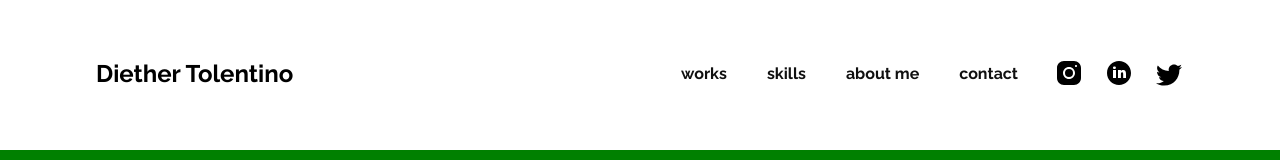
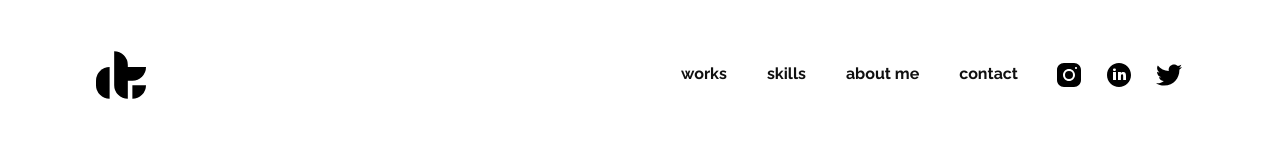
Before and after one commit to diethertolentino/me, a React (Create React App) app: page / in a window 1280 px wide. Shown: the top 160 px of the page. Built offline with nearby package versions, Linux system fonts and the light colour scheme.

Commit message:
update today

```diff
--- a/src/components/HeroInfoSection/infoElements.js
+++ b/src/components/HeroInfoSection/infoElements.js
@@ -2,7 +2,6 @@ import styled from "styled-components";
 
 export const HeroContainer = styled.div`
     color: #fff;
-    background-color: green;
     position: relative;
     padding: 0.5rem calc((90vw - 1000px) /2);
 
--- a/src/components/Navbar/index.js
+++ b/src/components/Navbar/index.js
@@ -7,7 +7,7 @@ const Navbar = () => {
     return (
         <Nav>
             <Anchorlink class="anchor-link" data-aos="fade-down" data-aos-duration="3000" data-aos-delay="20" href="#Hero">
-                <h1 class="underline-hover">Diether Tolentino</h1>
+            <svg width="50px" height="50px" xmlns="http://www.w3.org/2000/svg" viewBox="0 0 100.22 95.67"><path d="M0,59.23v9.11A27.34,27.34,0,0,0,27.33,95.67h0V31.89h0A27.34,27.34,0,0,0,0,59.23Z" transform="translate(0 0)"/><path d="M100.22,31.89H63.78V27.33A27.34,27.34,0,0,0,36.44,0h0V68.34A27.34,27.34,0,0,0,63.78,95.67h0V59.23h9.11A27.34,27.34,0,0,0,100.22,31.89Z" transform="translate(0 0)"/><path d="M72.89,95.67h0a27.34,27.34,0,0,0,27.33-27.33H72.89Z" transform="translate(0 0)"/></svg>
             </Anchorlink>
             <NavMenu>
                 {/* <Anchorlink class="anchorLink" style={{ textDecoration: "none" }} href="#Works"> */}
@@ -26,10 +26,10 @@ const Navbar = () => {
                 </Anchorlink>
             </NavMenu>
             <div class="relative soc-med">
-                <a href='https://www.instagram.com/istdeedeets' target="_blank" onclick="window.open('https://instagram.com/istdeedeets', '_self');">
+                <a class="icon-link" href='https://www.instagram.com/istdeedeets' target="_blank" onclick="window.open('https://instagram.com/istdeedeets', '_self');">
                     <svg data-aos="zoom-in" data-aos-duration="500" data-aos-delay="2000" class="imedia" fill="#000000" xmlns="http://www.w3.org/2000/svg" viewBox="0 0 30 30" >    <path d="M 9.9980469 3 C 6.1390469 3 3 6.1419531 3 10.001953 L 3 20.001953 C 3 23.860953 6.1419531 27 10.001953 27 L 20.001953 27 C 23.860953 27 27 23.858047 27 19.998047 L 27 9.9980469 C 27 6.1390469 23.858047 3 19.998047 3 L 9.9980469 3 z M 22 7 C 22.552 7 23 7.448 23 8 C 23 8.552 22.552 9 22 9 C 21.448 9 21 8.552 21 8 C 21 7.448 21.448 7 22 7 z M 15 9 C 18.309 9 21 11.691 21 15 C 21 18.309 18.309 21 15 21 C 11.691 21 9 18.309 9 15 C 9 11.691 11.691 9 15 9 z M 15 11 A 4 4 0 0 0 11 15 A 4 4 0 0 0 15 19 A 4 4 0 0 0 19 15 A 4 4 0 0 0 15 11 z" /></svg>
                 </a>
-                <a href='https://www.linkedin.com/in/diether-tolentino-3ba123167/' target="_blank">
+                <a class="icon-link" href='https://www.linkedin.com/in/diether-tolentino-3ba123167/' target="_blank">
                     <svg data-aos="zoom-in" data-aos-duration="500" data-aos-delay="2500" class="imedia" fill="#000000" xmlns="http://www.w3.org/2000/svg" viewBox="0 0 30 30" width="60px" height="60px">    <path d="M15,3C8.373,3,3,8.373,3,15c0,6.627,5.373,12,12,12s12-5.373,12-12C27,8.373,21.627,3,15,3z M10.496,8.403 c0.842,0,1.403,0.561,1.403,1.309c0,0.748-0.561,1.309-1.496,1.309C9.561,11.022,9,10.46,9,9.712C9,8.964,9.561,8.403,10.496,8.403z M12,20H9v-8h3V20z M22,20h-2.824v-4.372c0-1.209-0.753-1.488-1.035-1.488s-1.224,0.186-1.224,1.488c0,0.186,0,4.372,0,4.372H14v-8 h2.918v1.116C17.294,12.465,18.047,12,19.459,12C20.871,12,22,13.116,22,15.628V20z" /></svg>
                 </a>
                 <a class="icon-link"  href='https://twitter.com/deedeets024' target="_blank">
```
Also changed, not shown: 1 other file (tests, documents, lock files or other folders).
